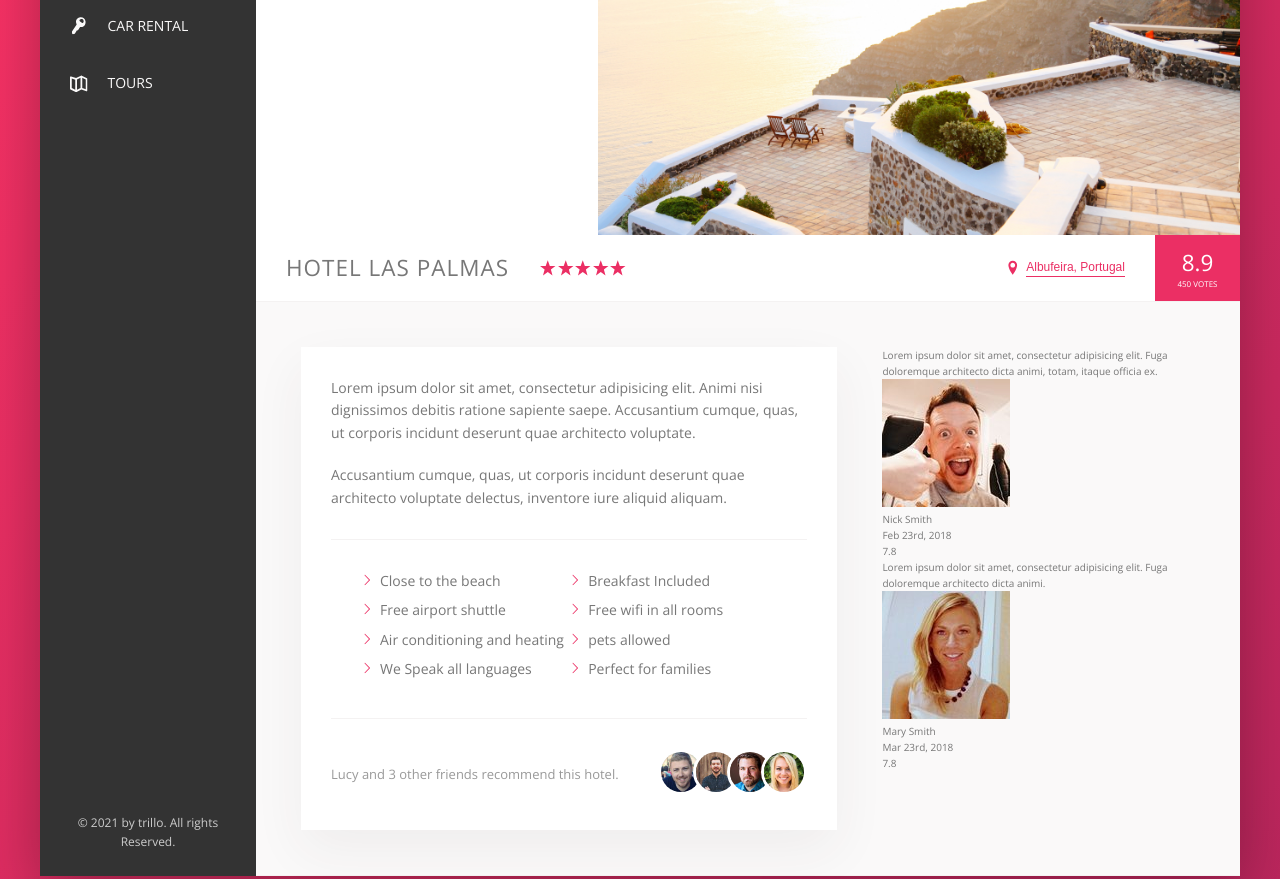
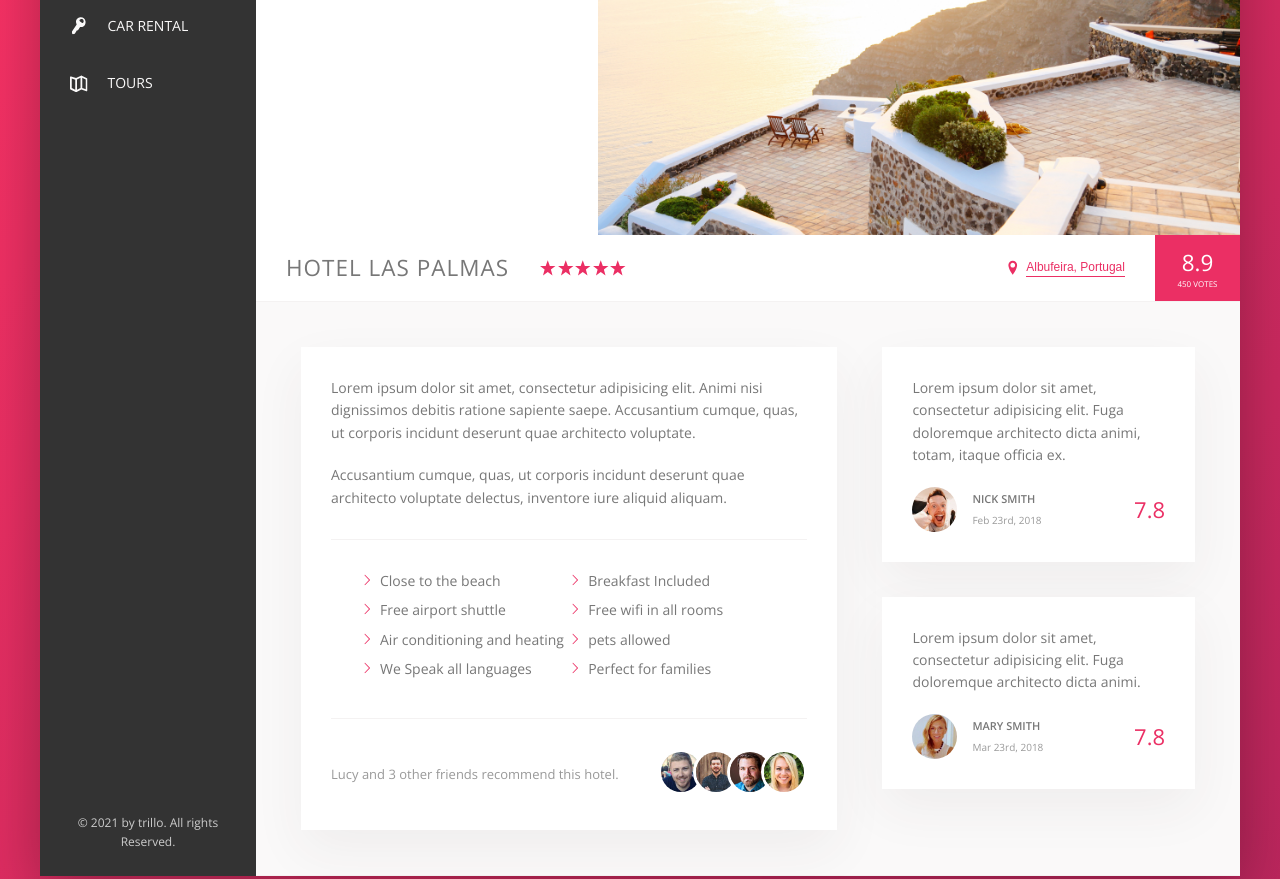
Before and after one commit to mu-majid/Advanced-CSS-SaSS, a website: page Trillo-project/index.html in a window 1280 px wide. Shown: the part 300-1179 px from the top of the page. Drawn offline with nearby package versions, Linux system fonts and the light colour scheme.

Commit message:
laying out and styling the user reviews section

```diff
--- a/Trillo-project/index.html
+++ b/Trillo-project/index.html
@@ -180,7 +180,7 @@
                                     Lorem ipsum dolor sit amet, consectetur adipisicing elit. Fuga doloremque architecto dicta animi, totam, itaque officia ex.
 
                                 </blockquote>
-                                <figcaption>
+                                <figcaption class="review__user">
                                     <img src="img/user-1.jpg" alt="user 1" class="review__photo">
                                     <div class="review__user-box">
                                         <p class="review__user-name">Nick Smith</p>
@@ -194,7 +194,7 @@
                                 <blockquote class="review__text">
                                     Lorem ipsum dolor sit amet, consectetur adipisicing elit. Fuga doloremque architecto dicta animi.
                                 </blockquote>
-                                <figcaption>
+                                <figcaption class="review__user">
                                     <img src="img/user-2.jpg" alt="user 2" class="review__photo">
                                     <div class="review__user-box">
                                         <p class="review__user-name">Mary Smith</p>
--- a/Trillo-project/sass/_components.scss
+++ b/Trillo-project/sass/_components.scss
@@ -385,3 +385,55 @@
     }
   }
 }
+
+//////////////////////////
+// REVIEWS
+
+.review {
+  background-color: #fff;
+  box-shadow: 0 2rem 5rem rgba(70, 55, 55, 0.06);;
+  padding: 3rem;
+  margin-bottom: 3.5rem;
+
+  &__text {
+    margin-bottom: 2rem;
+
+  }
+
+  &__user {
+    display: flex;
+    // justify-content: space-between;
+    align-items: center;
+  }
+
+  &__photo {
+    height: 4.5rem;
+    width: 4.5rem;
+    border-radius: 50%;
+    margin-right: 1.5rem;
+  }
+
+  &__user-box {
+    margin-right: auto;
+  }
+
+  &__user-name {
+    font-size: 1.1rem;
+    font-weight: 600;
+    text-transform: uppercase;
+    margin-bottom: 4px;
+  }
+
+  &__user-date {
+    font-size: 1rem;
+    color: var(--color-grey-dark-3);
+  }
+
+  &__rating {
+    // align-self: stretch;
+    color: var(--color-primary);
+    font-size: 2.2rem;
+    font-weight: 300;
+  }
+
+}
--- a/Trillo-project/sass/_layout.scss
+++ b/Trillo-project/sass/_layout.scss
@@ -41,6 +41,7 @@
 }
 
 .detail {
+  font-size: 1.4rem;
   display: flex;
   padding: 4.5rem;
   background-color: var(--color-grey-light-1);
@@ -53,7 +54,6 @@
   padding: 3rem;
   flex: 0 0 60%;
   margin-right: 4.5rem;
-  font-size: 1.4rem;
 }
 
 .user-reviews {
```
Also changed, not shown: Trillo-project/css/style.css.
